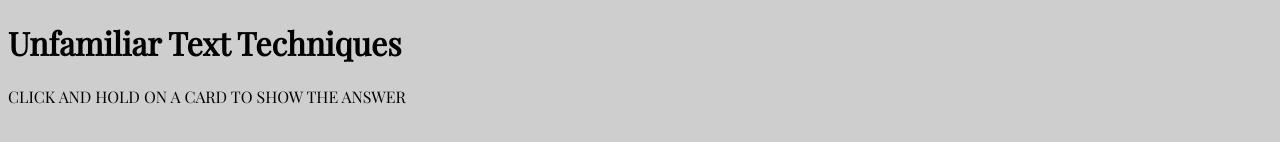
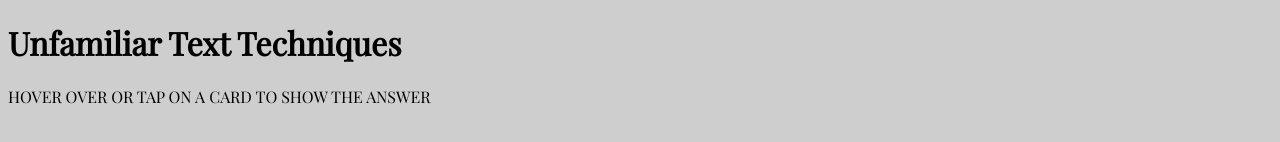
Before and after one commit to MrConorAE/english, a plain HTML site: page index.html in a window 1280 px wide. Shown: the top 142 px of the page. Drawn offline with nearby package versions, Linux system fonts and the light colour scheme; a web font is replaced by a local one.

Commit message:
Spelling mistake

```diff
--- a/index.html
+++ b/index.html
@@ -8,7 +8,7 @@
     </head>
     <body>
         <h1>Unfamiliar Text Techniques</h1>
-        <p>CLICK AND HOLD ON A CARD TO SHOW THE ANSWER</p>
+        <p>HOVER OVER OR TAP ON A CARD TO SHOW THE ANSWER</p>
         <table>
             <tr>
                 <td>
```
